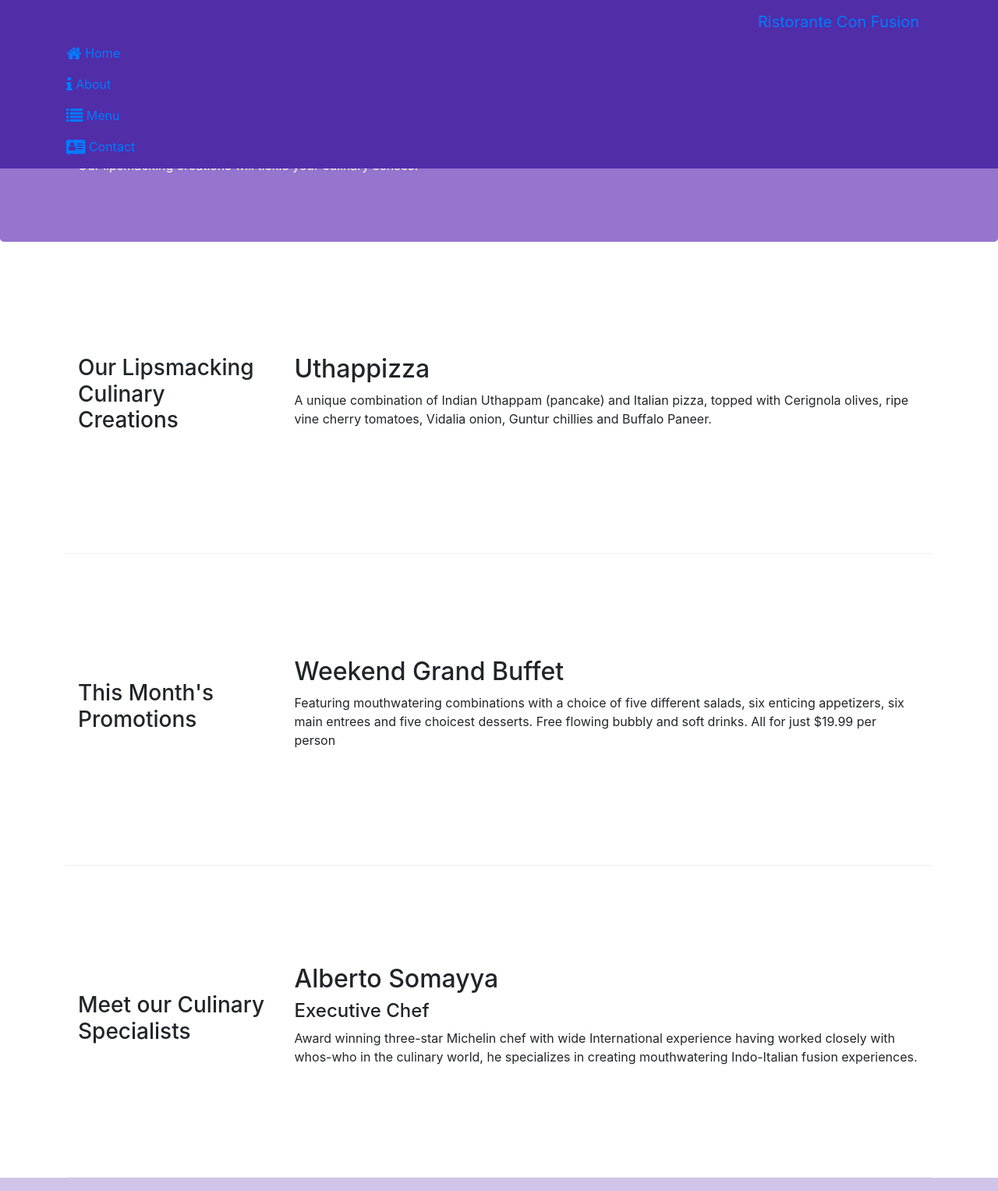
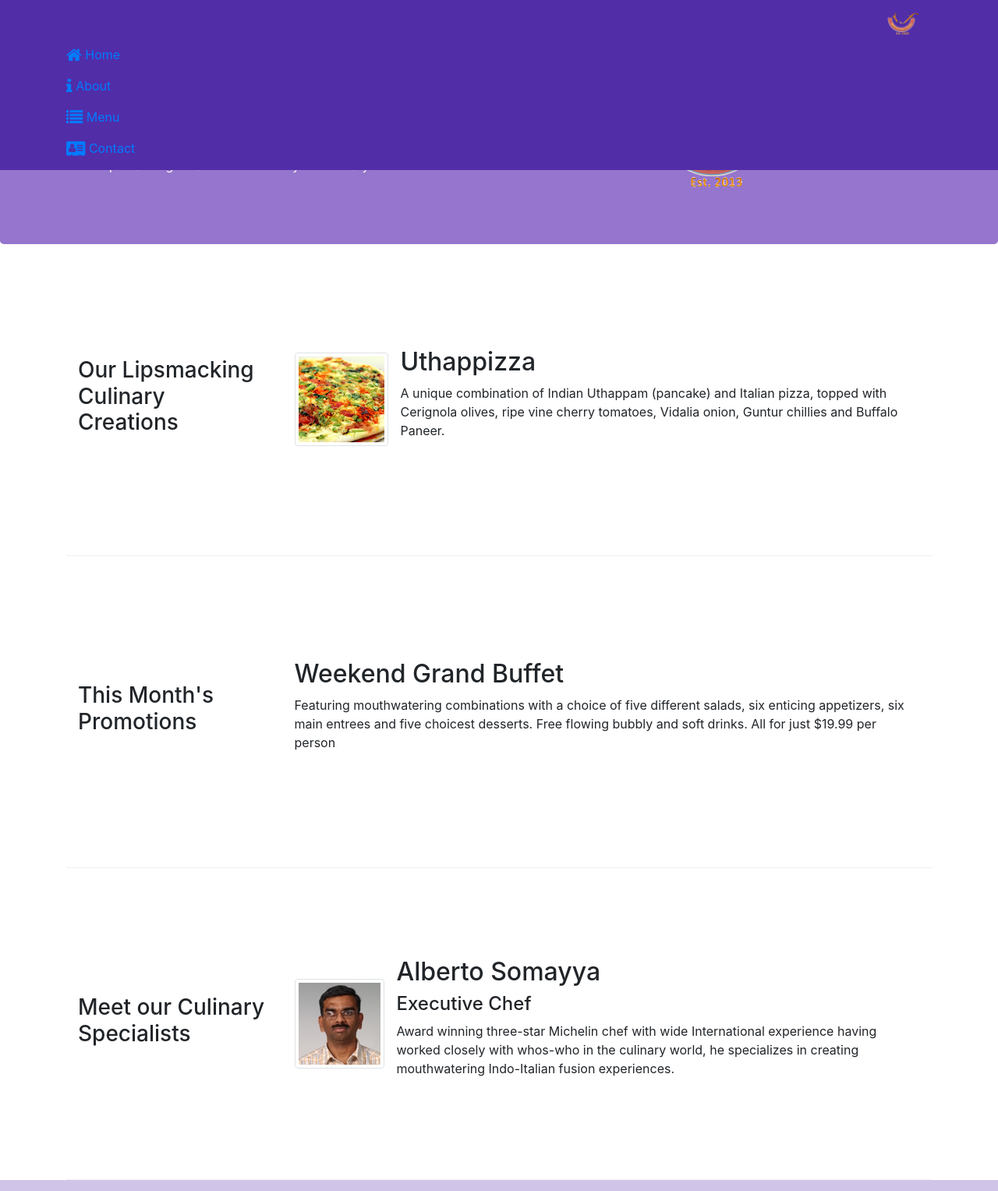
Before and after one commit to ruchanimbalkar/Bootstrap, a website: page index.html in a window 1280 px wide. Shown: the top 1527 px of the page at 78% size. Drawn offline with nearby package versions, Linux system fonts and the light colour scheme.

Commit message:
Images and Media

```diff
--- a/index.html
+++ b/index.html
@@ -22,7 +22,7 @@
             <button class="navbar-toggler" type="button" data-toggle="collapse" data-target="#Navbar">
                     <span class="navbar-toggler-icon"></span>
             </button>
-            <a class="navbar-brand" href="#">Ristorante Con Fusion</a>
+            <a class="navbar-brand" href="#"><img src="img/logo.png" height="30" width="41"></a>
             <div class= "collapase navbar-collapse" id="Navbar">
                 <ul class="navbar-nav">
                     <li class="nav-item active"><a class="nav-link" href="#"><span class="fa fa-home fa-lg"></span> Home</a></li>
@@ -41,9 +41,11 @@
                     <h1>Ristorante con Fusion</h1>
                     <p>We take inspiration from the World's best cuisines, and create a unique fusion experience. Our lipsmacking creations will tickle your culinary senses!</p>
                 </div>
-                <div class="col col-sm">
+                <div class="col col-sm align-self-center">
                     <!-- Takes remaining 4 Columns-->
                     <!-- Auto layout of columns comes into effect here-->
+                    <img src="img/logo.png" class="img-fluid">
+
                 </div>
             </div>
         </div>
@@ -58,8 +60,16 @@
             </div>
             <div class="col-sm col-md-9 flex-first">
                 <!-- For smalll screen sizes it takes 8 Columns and medium screen sizes takes 3 columns-->
-                <h2>Uthappizza</h2>
-                <p>A unique combination of Indian Uthappam (pancake) and Italian pizza, topped with Cerignola olives, ripe vine cherry tomatoes, Vidalia onion, Guntur chillies and Buffalo Paneer.</p>
+                <div class="media">
+                        <img class="d-flex mr-3 img-thumbnail align-self-center" src="img/uthappizza.png" alt="Uthappizza">
+                        <div class="media-body">
+                            <h2 class="mt-0">Uthappizza</h2>
+                            <p class="hidden-xs-down">A unique combination of Indian Uthappam (pancake) and
+                              Italian pizza, topped with Cerignola olives, ripe vine
+                              cherry tomatoes, Vidalia onion, Guntur chillies and
+                              Buffalo Paneer.</p>
+                        </div>
+                </div>
             </div>
         </div>
 
@@ -79,9 +89,18 @@
                 <h3>Meet our Culinary Specialists</h3>
             </div>
             <div class="col-sm col-md-9 flex-first">
-                <h2>Alberto Somayya</h2>
-                <h4>Executive Chef</h4>
-                <p>Award winning three-star Michelin chef with wide International experience having worked closely with whos-who in the culinary world, he specializes in creating mouthwatering Indo-Italian fusion experiences. </p>
+                    <div class="media">
+                            <img class="d-flex mr-3 img-thumbnail align-self-center" src="img/alberto.png" alt="Alberto Somayya">
+                            <div class="media-body">
+                                <h2 class="mt-0">Alberto Somayya</h2>
+                                <h4>Executive Chef</h4>
+                                <p class="hidden-xs-down">Award winning three-star Michelin chef with wide
+                                 International experience having worked closely with
+                                 whos-who in the culinary world, he specializes in
+                                  creating mouthwatering Indo-Italian fusion experiences.
+                                 </p>
+                            </div>
+                        </div>
             </div>
         </div>
     </div>
```
Also changed, not shown: aboutus.html (+1 -1 lines), contactus.html (+1 -1 lines), img/alberto.png (added), img/buffet.png (added), img/logo.png (added), img/uthappizza.png (added), 1 other file.
